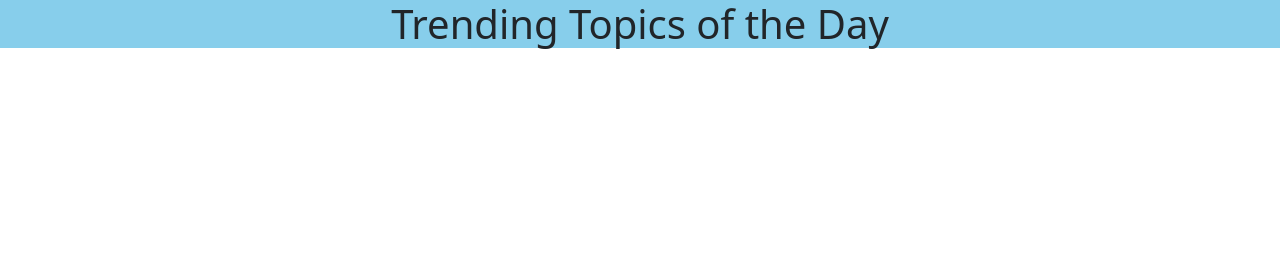
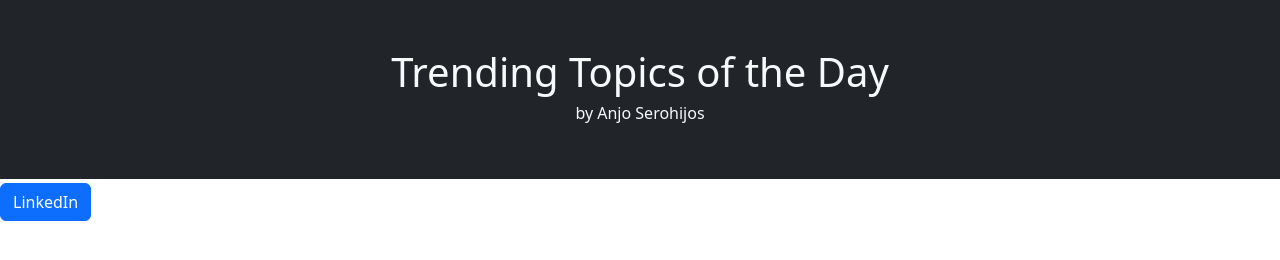
Before and after one commit to anjoserohijos-programming/fcb-data-visualization-2024, a plain HTML site: page index.html in a window 1280 px wide. Drawn offline with nearby package versions, Linux system fonts and the light colour scheme.

Commit message:
[ADD]: added script for bootstrap and javascript (index.js)

```diff
--- a/index.html
+++ b/index.html
@@ -6,6 +6,7 @@
         <meta name="viewport" content="width=device-width, initial-scale=1">
         <title>Twitter Trending Topics</title>
 
+        <!--
         <style type="text/css">
             div {
                 background-color: skyblue;
@@ -18,15 +19,26 @@
                 margin: 0px;
             }
         </style>
+        -->
+
         <link href="https://cdn.jsdelivr.net/npm/bootstrap@5.3.3/dist/css/bootstrap.min.css" rel="stylesheet" integrity="sha384-QWTKZyjpPEjISv5WaRU9OFeRpok6YctnYmDr5pNlyT2bRjXh0JMhjY6hW+ALEwIH" crossorigin="anonymous">
     </head>
     <body>
-        <div>
-            <h1>
+        <div class="bg-dark px-5 py-5">
+            <h1 class="text-light text-center">
                 Trending Topics of the Day
             </h1>
+            <div>
+                <p class="h6 text-light text-center ">
+                    by Anjo Serohijos</p>
+            </div>
+            <div></div>
+        </div>
+        <div class="d-flex flex-row mb-3 mt-1 ">
+            <button type="button" class="btn btn-primary me-md-2">LinkedIn</button>
         </div>
 
+        <script src="./index.js"></script>
         <script src="https://cdn.jsdelivr.net/npm/bootstrap@5.3.3/dist/js/bootstrap.bundle.min.js" integrity="sha384-YvpcrYf0tY3lHB60NNkmXc5s9fDVZLESaAA55NDzOxhy9GkcIdslK1eN7N6jIeHz" crossorigin="anonymous"></script>
 
     </body>
```
